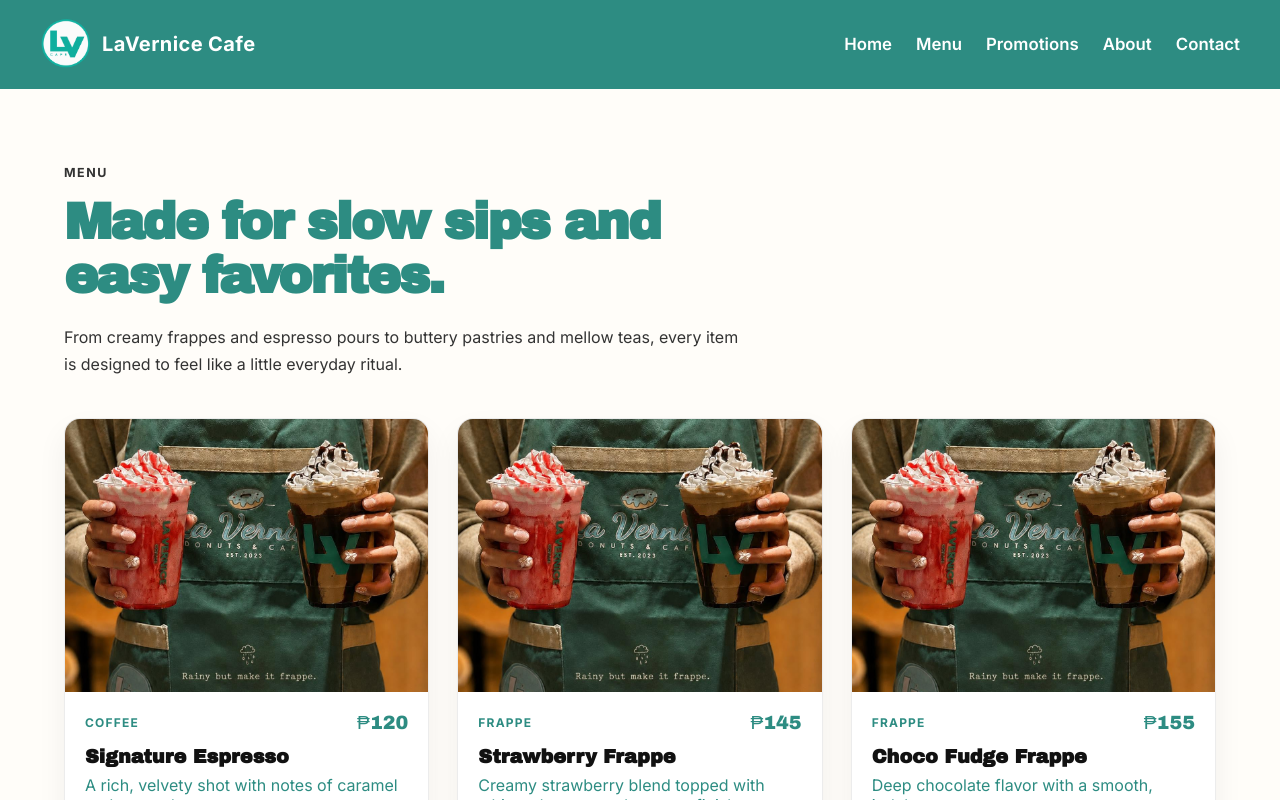
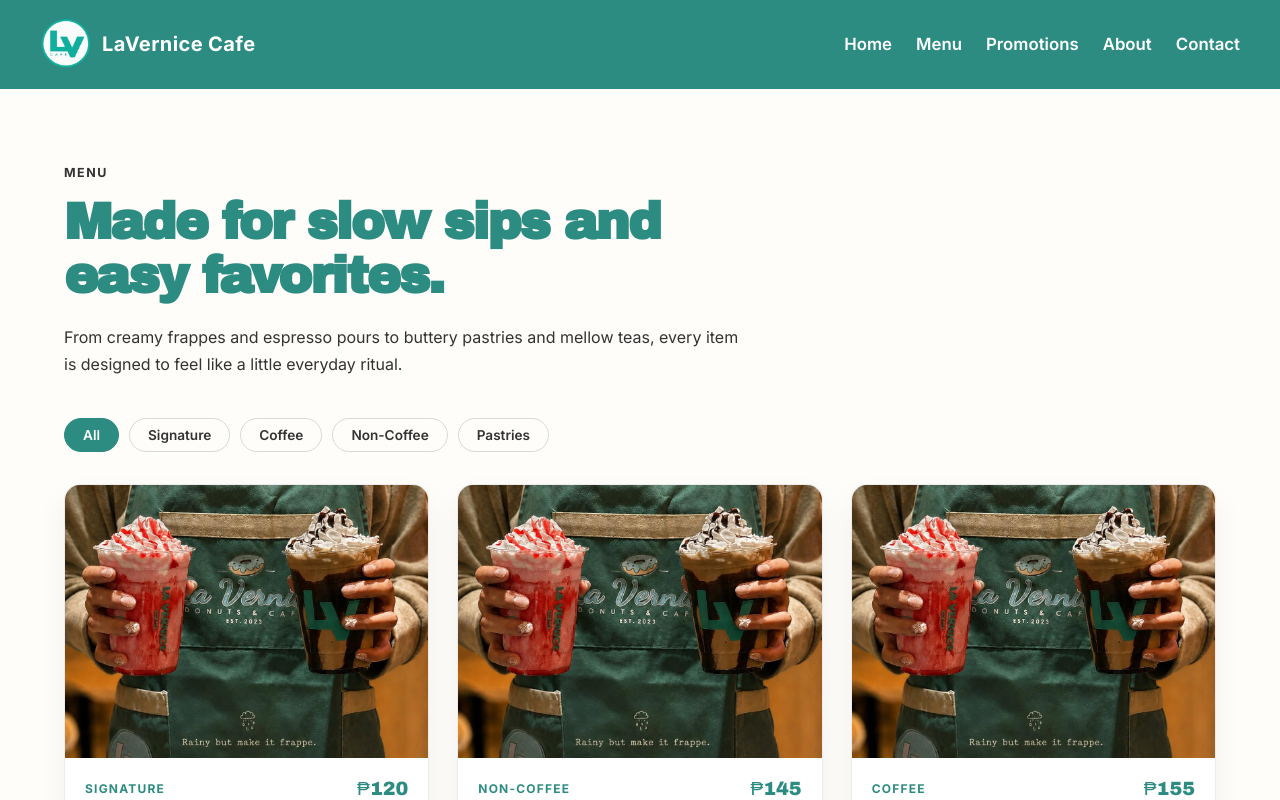
Before and after one commit to princemclein/LaVernice_Cafe, a React (Vite) app: page /menu in a window 1280 px wide. Shown: the top 800 px of the page. Built offline with nearby package versions, Linux system fonts and the light colour scheme.

Commit message:
feat: add category filter to menu page, fix CSS syntax errors
- Add filter buttons (All/Signature/Coffee/Non-Coffee/Pastries) to Menu.jsx
- Fix stray characters breaking margin/border declarations in Menu.css
- Add missing display:grid to .page-shell for align-items to take effect

```diff
--- a/src/Css/Menu.css
+++ b/src/Css/Menu.css
@@ -36,6 +36,36 @@
 .contact-card p {
   color: var(--muted);
   line-height: 1.7;
+}
+
+.menu-filters {
+  display: flex;
+  flex-wrap: wrap;
+  gap: 10px;
+  margin-bottom: 32px;
+}
+
+.menu-filter__btn {
+  padding: 8px 18px;
+  border-radius: 999px;
+  border: 1px solid rgba(17, 17, 17, 0.15);
+  background: transparent;
+  font-size: 0.85rem;
+  font-weight: 600;
+  color: var(--muted);
+  cursor: pointer;
+  transition: all 0.2s ease;
+}
+
+.menu-filter__btn:hover {
+  border-color: var(--primary);
+  color: var(--primary);
+}
+
+.menu-filter__btn--active {
+  background: var(--primary);
+  border-color: var(--primary);
+  color: #fff;
 }
 
 .menu-grid,
@@ -99,15 +129,7 @@
 .page-shell {
   max-width: 1200px;
   margin: 0 auto;
-  padding: 72px 24px 96px;
-}
-
-.page-intro {
-  margin-bottom: 32px;
-}
-
-.story-grid {
-  grid-template-columns: 1.5fr 1fr;
+  display: grid;
   align-items: start;
 }
 
--- a/src/pages/Menu.jsx
+++ b/src/pages/Menu.jsx
@@ -1,10 +1,13 @@
+import { useState } from "react";
 import "../Css/Menu.css";
 import heroImg from "../assets/Home/hero-img.jpg";
+
+const CATEGORIES = ["All", "Signature", "Coffee", "Non-Coffee", "Pastries"];
 
 const MENU_ITEMS = [
   {
     id: "signature-espresso",
-    category: "Coffee",
+    category: "Signature",
     name: "Signature Espresso",
     desc: "A rich, velvety shot with notes of caramel and roasted cocoa.",
     price: 120,
@@ -12,7 +15,7 @@ const MENU_ITEMS = [
   },
   {
     id: "strawberry-frappe",
-    category: "Frappe",
+    category: "Non-Coffee",
     name: "Strawberry Frappe",
     desc: "Creamy strawberry blend topped with whipped cream and a sweet finish.",
     price: 145,
@@ -20,7 +23,7 @@ const MENU_ITEMS = [
   },
   {
     id: "choco-fudge-frappe",
-    category: "Frappe",
+    category: "Coffee",
     name: "Choco Fudge Frappe",
     desc: "Deep chocolate flavor with a smooth, indulgent texture.",
     price: 155,
@@ -36,7 +39,7 @@ const MENU_ITEMS = [
   },
   {
     id: "matcha-cloud",
-    category: "Tea",
+    category: "Non-Coffee",
     name: "Matcha Cloud",
     desc: "Earthy matcha blended smoothly with creamy milk and a light foam top.",
     price: 150,
@@ -44,7 +47,7 @@ const MENU_ITEMS = [
   },
   {
     id: "classic-donut",
-    category: "Treats",
+    category: "Pastries",
     name: "Classic Glazed Donut",
     desc: "Soft, airy, and finished with a glossy sugar glaze.",
     price: 55,
@@ -53,6 +56,13 @@ const MENU_ITEMS = [
 ];
 
 export default function Menu() {
+  const [activeFilter, setActiveFilter] = useState("All");
+
+  const filteredItems =
+    activeFilter === "All"
+      ? MENU_ITEMS
+      : MENU_ITEMS.filter((item) => item.category === activeFilter);
+
   return (
     <section className="menu-page">
       <div className="menu-page__intro">
@@ -64,8 +74,22 @@ export default function Menu() {
         </p>
       </div>
 
+      <div className="menu-filters">
+        {CATEGORIES.map((cat) => (
+          <button
+            key={cat}
+            className={`menu-filter__btn ${
+              activeFilter === cat ? "menu-filter__btn--active" : ""
+            }`}
+            onClick={() => setActiveFilter(cat)}
+          >
+            {cat}
+          </button>
+        ))}
+      </div>
+
       <div className="menu-grid">
-        {MENU_ITEMS.map((item) => (
+        {filteredItems.map((item) => (
           <article className="menu-card" key={item.id}>
             <img src={item.image} alt={item.name} loading="lazy" />
 
```
